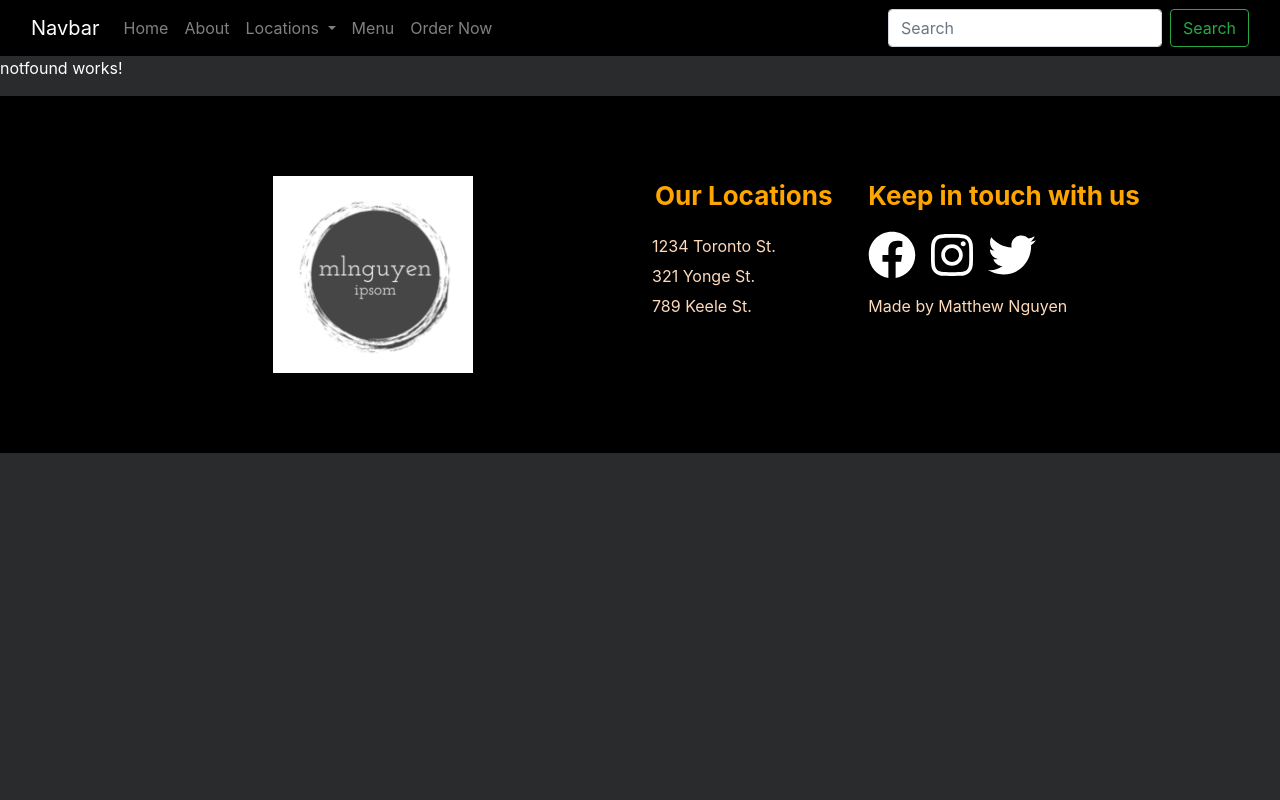
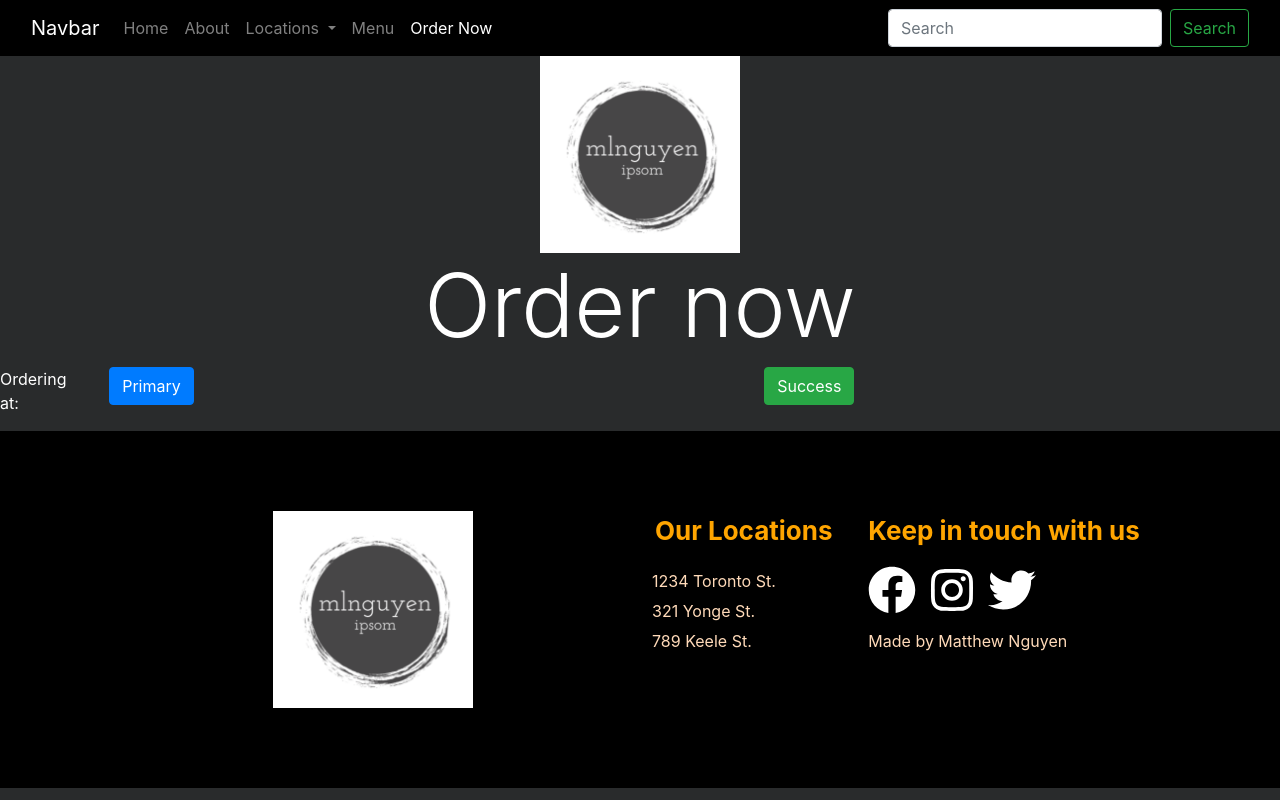
Before and after one commit to mlnguyendeveloper/mlnguyen-restaurant, an Angular app in the folder frontend/mlnguyendev-restaurant/: page /order in a window 1280 px wide. Built offline with nearby package versions, Linux system fonts and the light colour scheme.

Commit message:
Updated navbar to link to the order component

```diff
--- a/frontend/mlnguyendev-restaurant/src/app/app-routing.module.ts
+++ b/frontend/mlnguyendev-restaurant/src/app/app-routing.module.ts
@@ -4,12 +4,14 @@ import { AboutComponent } from './components/content/about/about.component';
 import { HomeComponent } from './components/content/home/home.component';
 import { LocationsComponent } from './components/content/locations/locations.component';
 import { MenuComponent } from './components/content/menu/menu.component';
+import { OrderComponent } from './components/content/order/order.component';
 import { NotfoundComponent } from './components/notfound/notfound.component';
 
 const routes: Routes = [
   { path: '', component: HomeComponent },
   { path: 'about', component: AboutComponent },
   { path: 'locations/:name', component: LocationsComponent },
+  { path: 'order', component: OrderComponent },
   { path: 'menu', component: MenuComponent },
   { path: '**', component: NotfoundComponent }
 ];
--- a/frontend/mlnguyendev-restaurant/src/app/app.module.ts
+++ b/frontend/mlnguyendev-restaurant/src/app/app.module.ts
@@ -29,7 +29,7 @@ import { OrderComponent } from './components/content/order/order.component';
     MenuComponent,
     FooterComponent,
     NotfoundComponent,
-    OrderComponent
+    OrderComponent,
   ],
   imports: [
     BrowserModule,
--- a/frontend/mlnguyendev-restaurant/src/app/components/content/order/order.component.html
+++ b/frontend/mlnguyendev-restaurant/src/app/components/content/order/order.component.html
@@ -1 +1,26 @@
-<p>order works!</p>
+<div class="order-wrapper">
+    <div class="container-fluid">
+        <div class="order-header text-center justify-content-center">
+            <img src="assets/images/mlnguyen logo.PNG" width="200" class="d-block mx-auto">
+            <h1 class="display-2">Order now</h1>
+        </div>
+    </div>
+
+
+    <div class="order-location-selection">
+        <div class="row">
+            <div class="col-sm-1">
+                <p>Ordering at: </p>
+            </div>
+            <div class="col-sm-6">
+                <button type="button" class="btn btn-primary">Primary</button>
+            </div>
+            <div class="col-sm-4">
+                <button type="button" class="btn btn-success">Success</button>
+            </div>
+        </div>
+
+    </div>
+
+
+</div>
--- a/frontend/mlnguyendev-restaurant/src/app/components/header/navbar/navbar.component.html
+++ b/frontend/mlnguyendev-restaurant/src/app/components/header/navbar/navbar.component.html
@@ -25,7 +25,7 @@
           </li>
 
           <li class="nav-item">
-            <a class="nav-link" routerLinkActive="active" routerLink="/home">Order Now</a> <!-- TODO: make order component-->
+            <a class="nav-link" routerLinkActive="active" routerLink="/order">Order Now</a>
           </li>
         </ul>
         <form class="d-flex">
```
Also changed, not shown: 1 other file (tests, documents, lock files or other folders).
